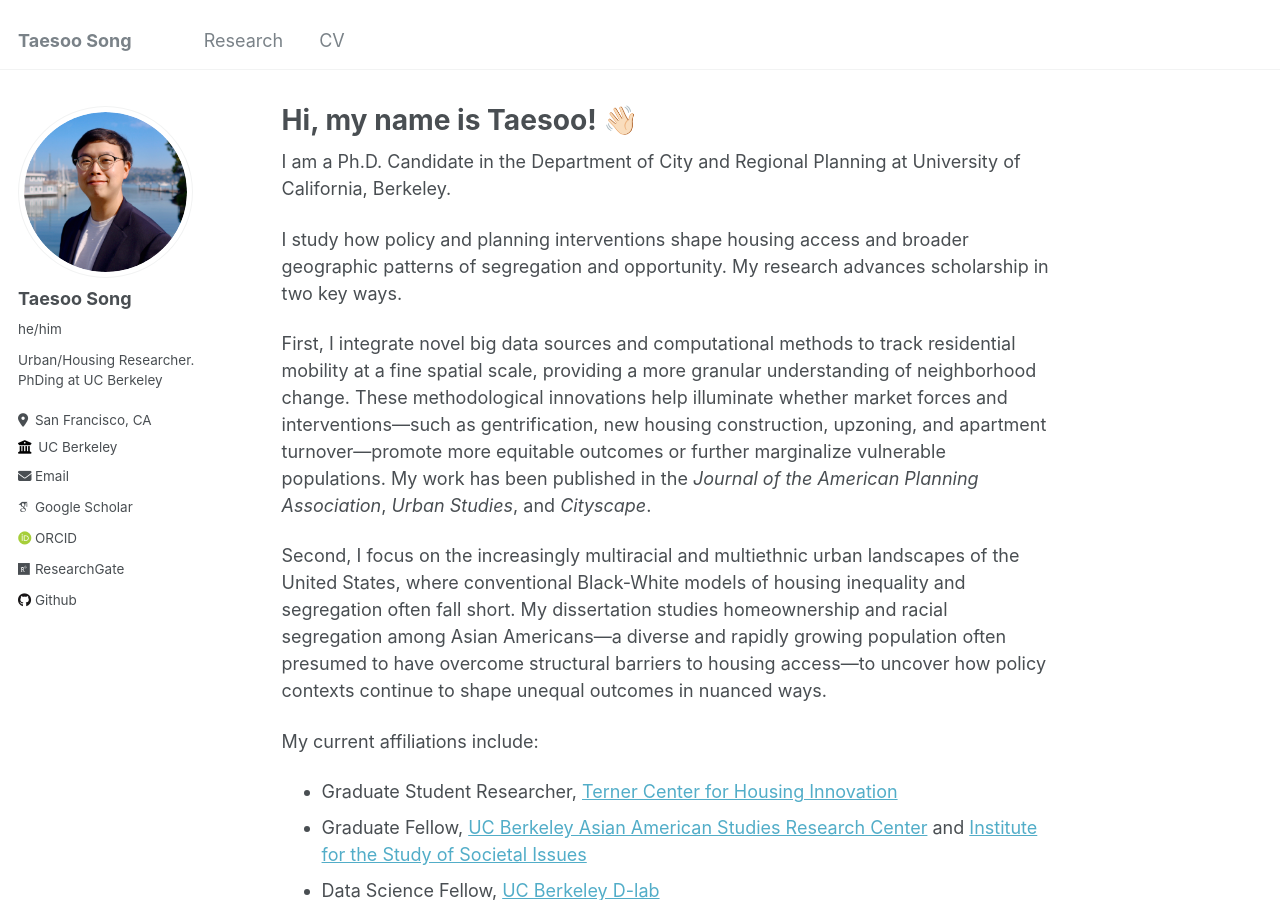
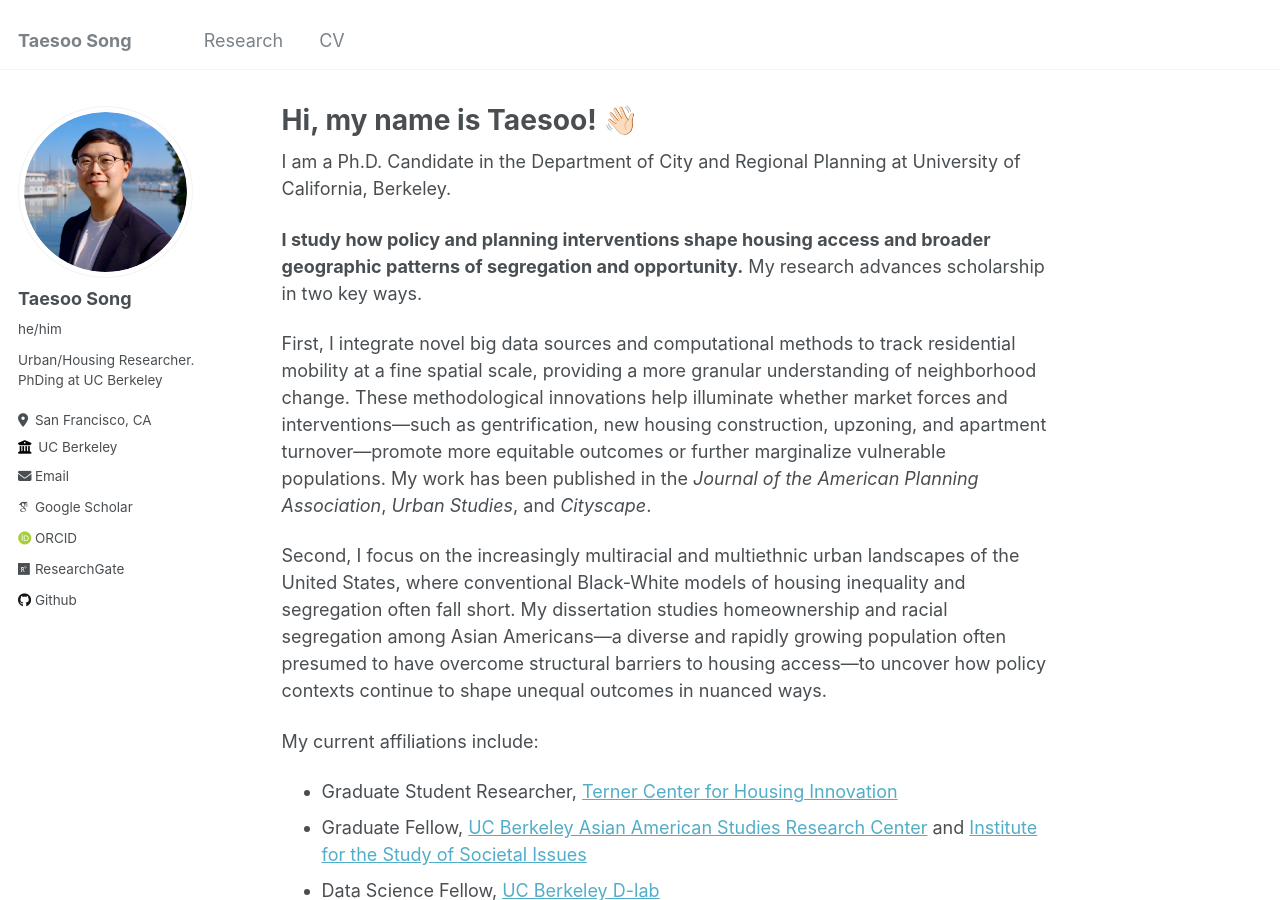
Before and after one commit to taesoosong/taesoosong.github.io, a Jekyll site: the page built from _pages/about.md, in a window 1280 px wide and 900 px high. Built offline with Jekyll 4.4.1, drawn with Linux system fonts in a browser that asks for light colours; some web fonts are replaced.

```diff
--- a/_pages/about.md
+++ b/_pages/about.md
@@ -11,7 +11,7 @@ redirect_from:
 
 I am a Ph.D. Candidate in the Department of City and Regional Planning at University of California, Berkeley.
 
-I study how policy and planning interventions shape housing access and broader geographic patterns of segregation and opportunity. My research advances scholarship in two key ways.
+**I study how policy and planning interventions shape housing access and broader geographic patterns of segregation and opportunity.** My research advances scholarship in two key ways.
 
 First, I integrate novel big data sources and computational methods to track residential mobility at a fine spatial scale, providing a more granular understanding of neighborhood change. These methodological innovations help illuminate whether market forces and interventions—such as gentrification, new housing construction, upzoning, and apartment turnover—promote more equitable outcomes or further marginalize vulnerable populations. My work has been published in the _Journal of the American Planning Association_, _Urban Studies_, and _Cityscape_.
 
```
